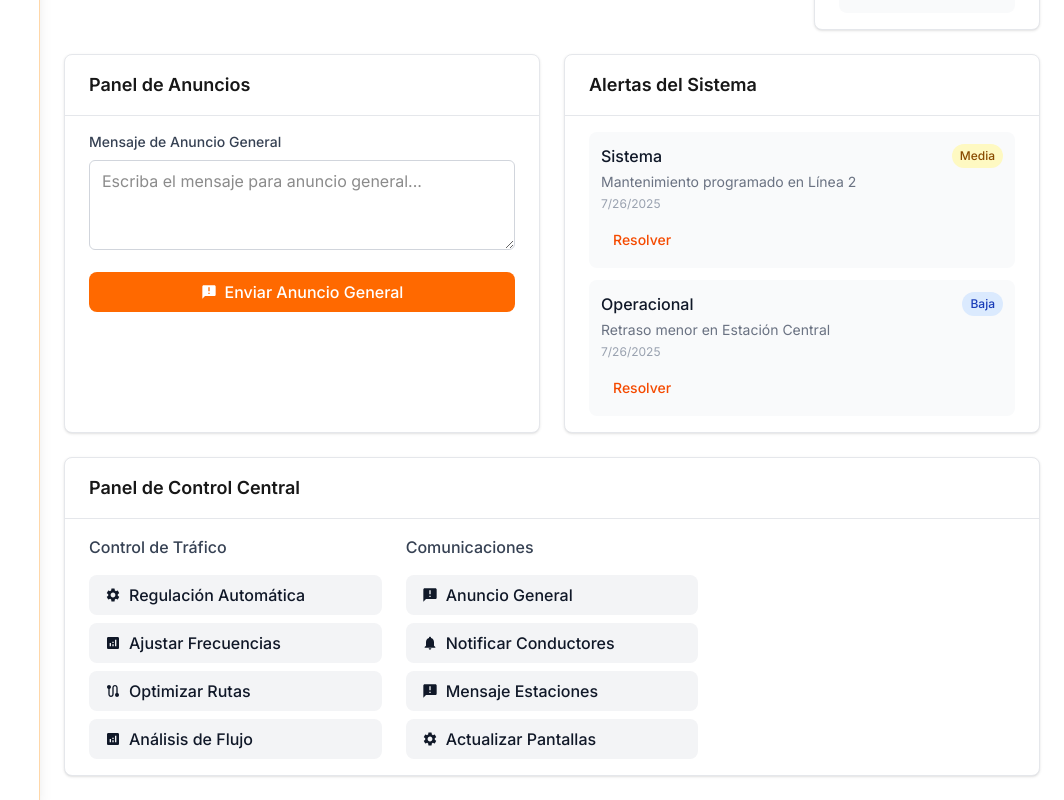
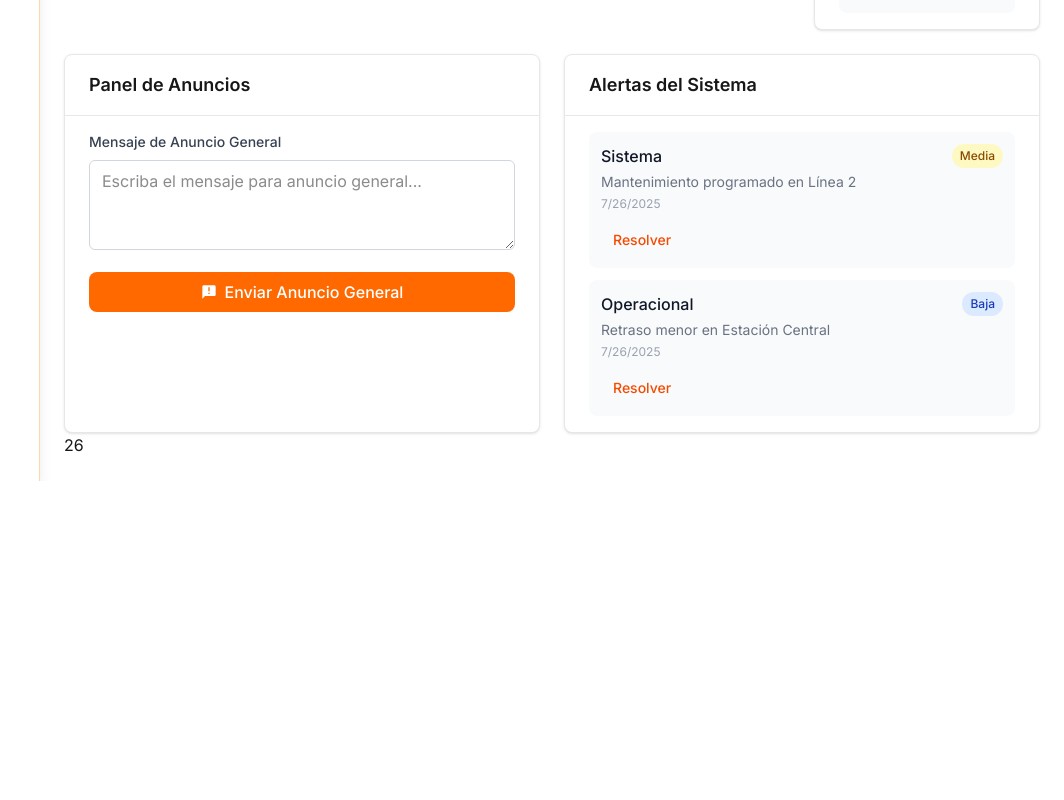
Before and after one commit to ivanIRP/linea-metro, a Next.js app: page /control in a window 1280 px wide. Shown: the part 808-1608 px from the top of the page, without its empty margins (216-1280 px from the left). After the commit the page ends 1289 px from the top, so only its background shows below. Built offline with nearby package versions, Linux system fonts and the light colour scheme; no server answers.

Commit message:
26072025-Clean

```diff
--- a/src/app/control/page.tsx
+++ b/src/app/control/page.tsx
@@ -319,93 +319,7 @@ export default function ControlPage() {
             </div>
           </CardContent>
         </Card>
-      </div>
-
-      <Card>
-        <CardHeader>
-          <h3 className="text-lg font-semibold">Panel de Control Central</h3>
-        </CardHeader>
-        <CardContent>
-          <div className="grid grid-cols-1 md:grid-cols-3 gap-6">
-            <div className="space-y-4">
-              <h4 className="font-medium text-gray-700">Control de Tráfico</h4>
-              <div className="space-y-2">
-                <Button
-                  variant="secondary"
-                  className="w-full justify-start flex items-center space-x-2"
-                  onClick={() => handleControlAction('regulacion_automatica')}
-                >
-                  <MdSettings className="w-4 h-4" />
-                  <span>Regulación Automática</span>
-                </Button>
-                <Button
-                  variant="secondary"
-                  className="w-full justify-start flex items-center space-x-2"
-                  onClick={() => handleControlAction('ajustar_frecuencias')}
-                >
-                  <MdAnalytics className="w-4 h-4" />
-                  <span>Ajustar Frecuencias</span>
-                </Button>
-                <Button
-                  variant="secondary"
-                  className="w-full justify-start flex items-center space-x-2"
-                  onClick={() => handleControlAction('optimizar_rutas')}
-                >
-                  <MdRoute className="w-4 h-4" />
-                  <span>Optimizar Rutas</span>
-                </Button>
-                <Button
-                  variant="secondary"
-                  className="w-full justify-start flex items-center space-x-2"
-                  onClick={() => handleControlAction('analisis_flujo')}
-                >
-                  <MdAnalytics className="w-4 h-4" />
-                  <span>Análisis de Flujo</span>
-                </Button>
-              </div>
-            </div>
-
-            <div className="space-y-4">
-              <h4 className="font-medium text-gray-700">Comunicaciones</h4>
-              <div className="space-y-2">
-                <Button
-                  variant="secondary"
-                  className="w-full justify-start flex items-center space-x-2"
-                  onClick={() => handleControlAction('anuncio_general')}
-                >
-                  <MdAnnouncement className="w-4 h-4" />
-                  <span>Anuncio General</span>
-                </Button>
-                <Button
-                  variant="secondary"
-                  className="w-full justify-start flex items-center space-x-2"
-                  onClick={() => handleControlAction('notificar_conductores')}
-                >
-                  <MdNotifications className="w-4 h-4" />
-                  <span>Notificar Conductores</span>
-                </Button>
-                <Button
-                  variant="secondary"
-                  className="w-full justify-start flex items-center space-x-2"
-                  onClick={() => handleControlAction('mensaje_estaciones')}
-                >
-                  <MdAnnouncement className="w-4 h-4" />
-                  <span>Mensaje Estaciones</span>
-                </Button>
-                <Button
-                  variant="secondary"
-                  className="w-full justify-start flex items-center space-x-2"
-                  onClick={() => handleControlAction('actualizar_pantallas')}
-                >
-                  <MdSettings className="w-4 h-4" />
-                  <span>Actualizar Pantallas</span>
-                </Button>
-              </div>
-            </div>
-
-          </div>
-        </CardContent>
-      </Card>
+      </div>26
     </div>
   )
 }
```
